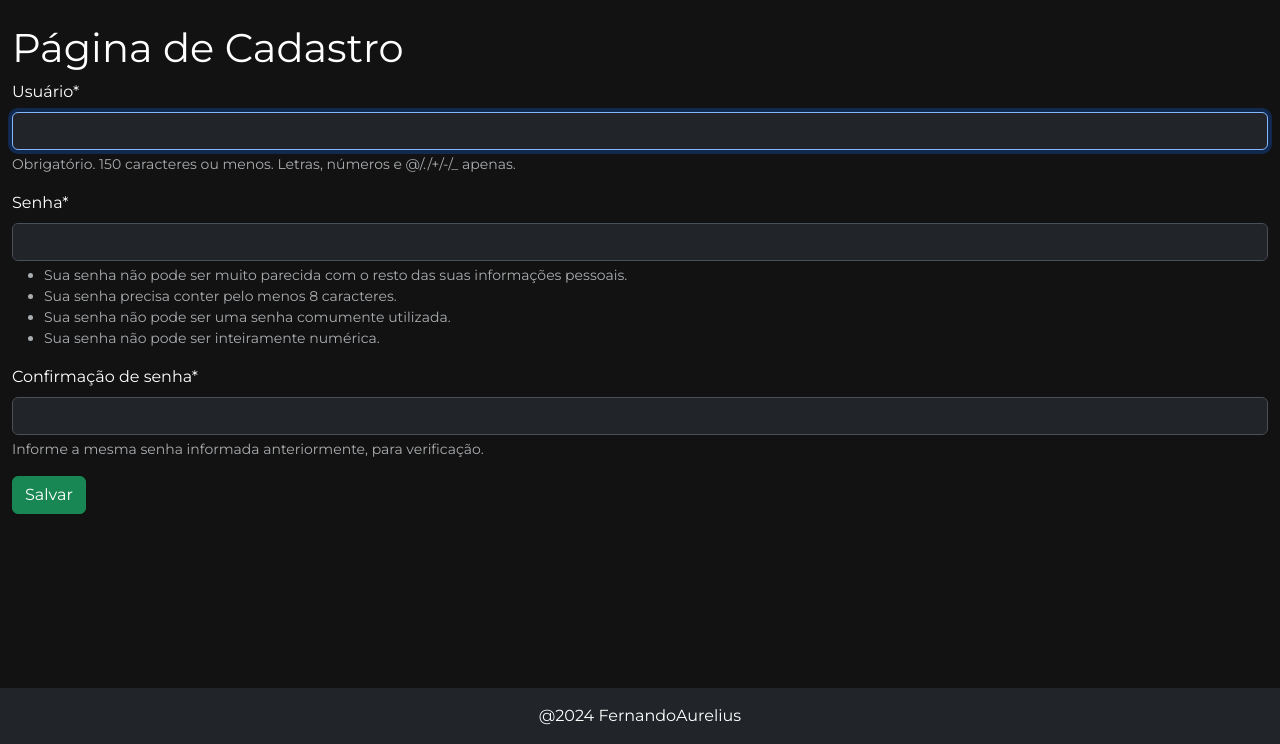
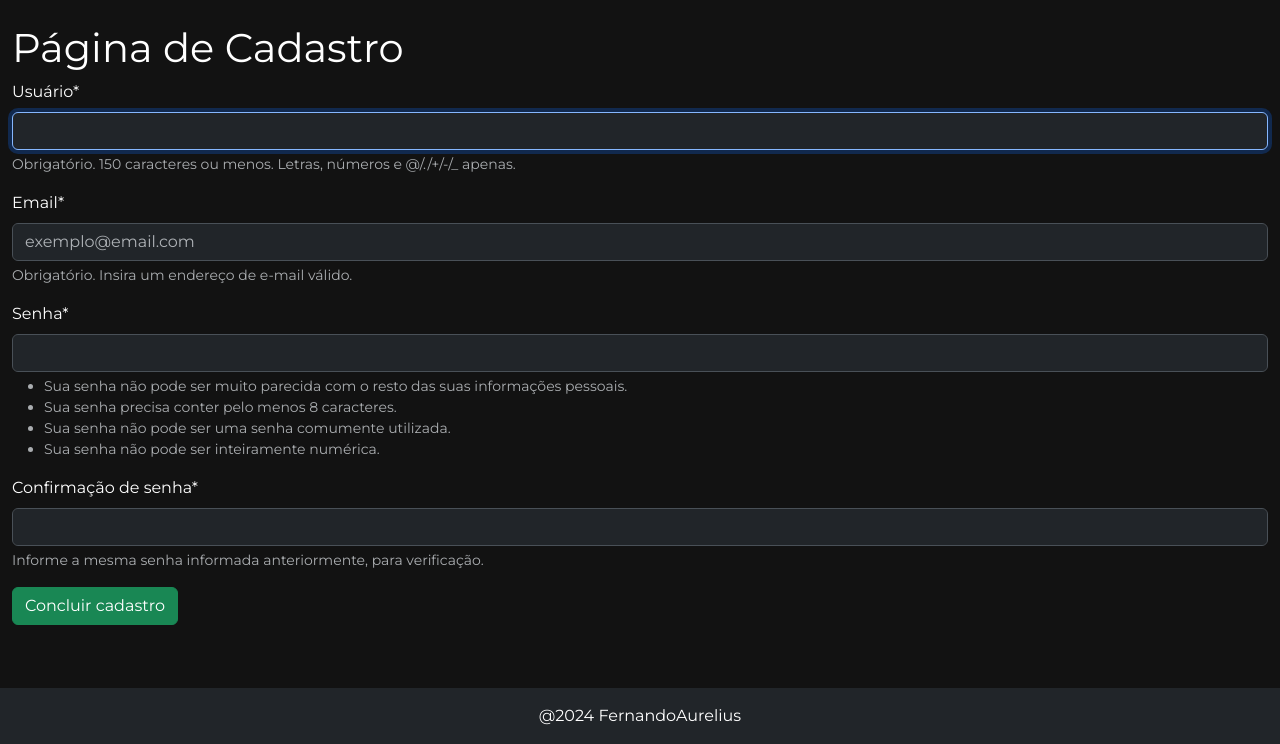
Before and after one commit to FernandoAurelius/library-system-django, a Django app: page /signup/ in a window 1280 px wide. Shown: the part 56-800 px from the top of the page. Run offline with Django 5.2, Linux system fonts and the light colour scheme; some libraries are stand-ins or nearby versions.

Commit message:
feat(users): implement custom user registration
Adds a custom user registration form with email as a required field.  The form validates that the email is unique.  The view uses a class-based view for handling user registration and redirects to the login page upon successful registration.  Updates templates and URLs to reflect these changes.  Removes trailing whitespace and newlines from affected files.

```diff
--- a/library/models.py
+++ b/library/models.py
@@ -21,3 +21,5 @@ class Loan(models.Model):
     return_date = models.DateField(null=True, blank=True, default=None)
     user = models.ForeignKey(settings.AUTH_USER_MODEL, on_delete=models.CASCADE) # Referencia automaticamente à classe padrão de usuário definida na aplicação (seja a default ou uma costumizada)
     book = models.ForeignKey(Book, on_delete=models.CASCADE)
+    # TODO: criar campo que indica se o empréstimo já foi terminado e o livro retornado
+    # returned = models.BooleanField(null=True, blank=True, default=None)
--- a/templates/partials/_navbar.html
+++ b/templates/partials/_navbar.html
@@ -13,7 +13,7 @@
           </button>
           <div class="collapse navbar-collapse" id="navbarNavAltMarkup">
               <div class="navbar-nav">
-                  <a class="nav-link" data-bs-theme="dark" href="{% url 'authView' %}">Registrar-se</a>
+                  <a class="nav-link" data-bs-theme="dark" href="{% url 'register' %}">Registrar-se</a>
                   <a class="nav-link" data-bs-theme="dark" href="{% url 'login' %}">Login</a>
                   <a class="nav-link" data-bs-theme="dark" href="{% url 'logout' %}">Logout</a>
               </div>
--- a/templates/registration/signup.html
+++ b/templates/registration/signup.html
@@ -6,7 +6,7 @@
         <form method="POST" data-bs-theme="dark">
             {% csrf_token %}
             {{ form|crispy }}
-            <button type="submit" class="btn btn-success">Salvar</button>
+            <button type="submit" class="btn btn-success">Concluir cadastro</button>
         </form>
     </section>
 {% endblock content %}
--- /dev/null
+++ b/users/forms.py
@@ -0,0 +1,23 @@
+from django import forms
+from django.contrib.auth.forms import UserCreationForm
+from django.contrib.auth.models import User
+
+class CustomUserCreationForm(UserCreationForm):
+    email = forms.EmailField(
+        required=True,
+        help_text="Obrigatório. Insira um endereço de e-mail válido.",
+        widget=forms.EmailInput(attrs={"placeholder": "exemplo@email.com"})
+    )
+
+    def clean_email(self):
+        email = self.cleaned_data.get("email")
+        if User.objects.filter(email=email).exists():
+            raise forms.ValidationError("Este endereço de e-mail já está em uso. Por favor, escolha outro.")
+        return email
+
+    class Meta:
+        model = User
+        fields = ("username", "email", "password1", "password2")  # Inclui o campo email
+        help_texts = {
+            "username": "Obrigatório. 150 caracteres ou menos. Letras, números e @/./+/-/_ apenas.",
+        }
--- a/users/urls.py
+++ b/users/urls.py
@@ -1,10 +1,10 @@
 from django.urls import path, include
-from users.views import index, logout, authView
+from users.views import index, logout, SignUp
 
 
 urlpatterns = [
     path("", index, name="index"),
     path("accounts/logout/", logout, name="logout"),
     path("accounts/", include("django.contrib.auth.urls")),
-    path("signup/", authView, name="authView"),
+    path("signup/", SignUp.as_view(), name="register"),
 ]
--- a/users/views.py
+++ b/users/views.py
@@ -1,22 +1,23 @@
 from django.shortcuts import render, redirect
 
-from django.contrib.auth.forms import UserCreationForm
+from users.forms import CustomUserCreationForm
+
+from django.views.generic import CreateView
 
 from django.contrib import auth
 
 from django.http import HttpRequest
 
+from django.urls import reverse_lazy
 
-def authView(request: HttpRequest):
 
-    if request.method == "POST":
-        form = UserCreationForm(request.POST or None)
-        if form.is_valid():
-            form.save()
-            return redirect("login")
-    else:
-        form = UserCreationForm()
-        return render(request, "registration/signup.html", {"form": form})
+class SignUp(CreateView):
+    form_class = CustomUserCreationForm
+    success_url = reverse_lazy("login")
+    template_name = "registration/signup.html"
+
+    def form_valid(self, form):
+        return super().form_valid(form)
 
 
 def logout(request: HttpRequest):
```
Also changed, not shown: library/urls.py (line endings or trailing spaces).
